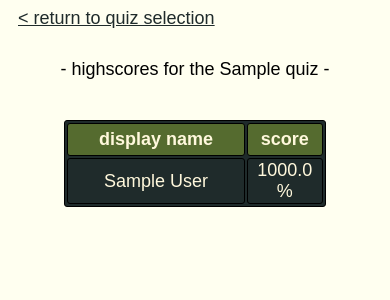
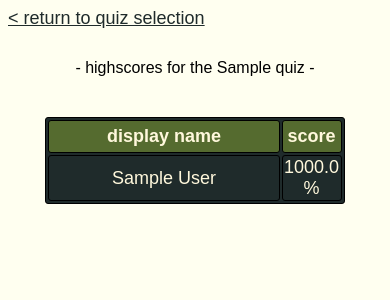
Before and after one commit to JBiondi/fullstack_quiz, a Django app: template frontend/templates/frontend/highscores.html in a window 390 px wide. Shown: the top 300 px of the page. Run offline with Django 3.2, Linux system fonts and the light colour scheme; tables that the repository leaves empty hold one stand-in row (values such as "Sample post"); the template is opened without the code that fills it: values that come from a table or form of the project are taken from there, most other values are stand-ins (such as "Sample title", 1, 10 or a date in 2020); some web fonts are replaced.

Commit message:
Highscore table style adjustments for small screens

```diff
--- a/frontend/static/css/styles.css
+++ b/frontend/static/css/styles.css
@@ -339,7 +339,7 @@ body.django-prog .display-name-prompt {
     }
 
     body .table-title {
-        font-size: 18px;
+        font-size: 16px;
     }
 
     body .user-score-notification {
@@ -351,7 +351,12 @@ body.django-prog .display-name-prompt {
     }
 
     table, th, td {
-        width: 70%;
+        width: 80%;
+    }
+
+    body .return-link {
+        text-align: center;
+        padding-left: 0;
     }
 
     /*VG specific*/
```
